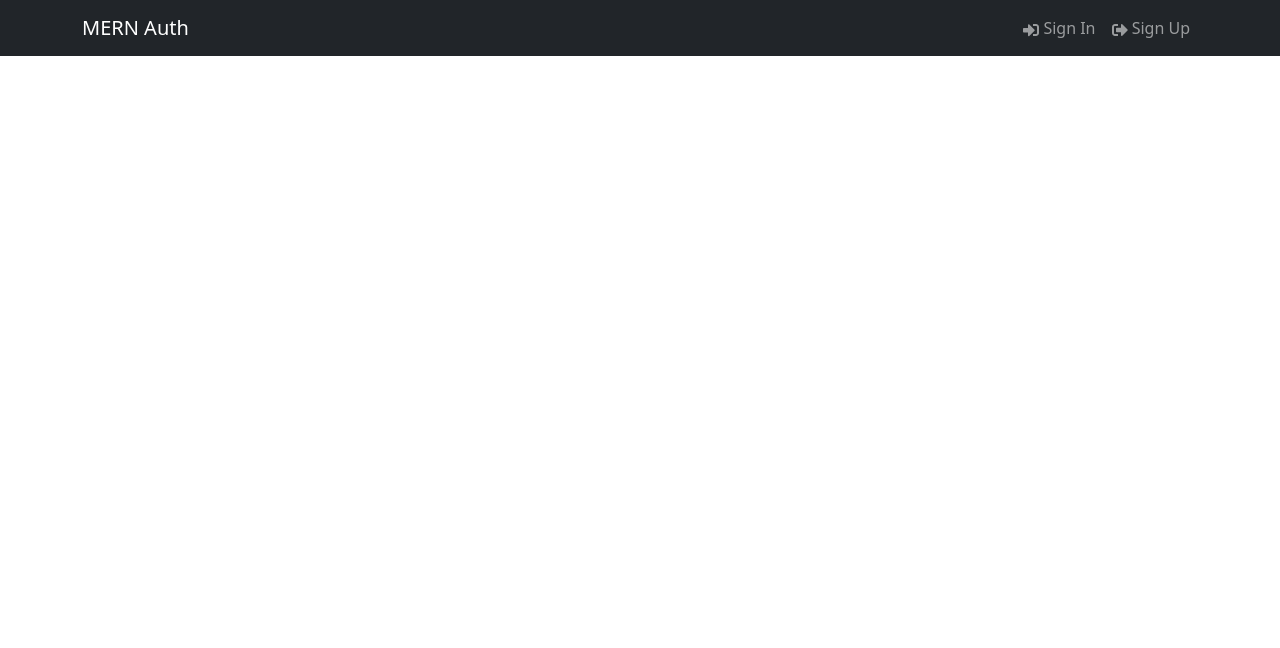
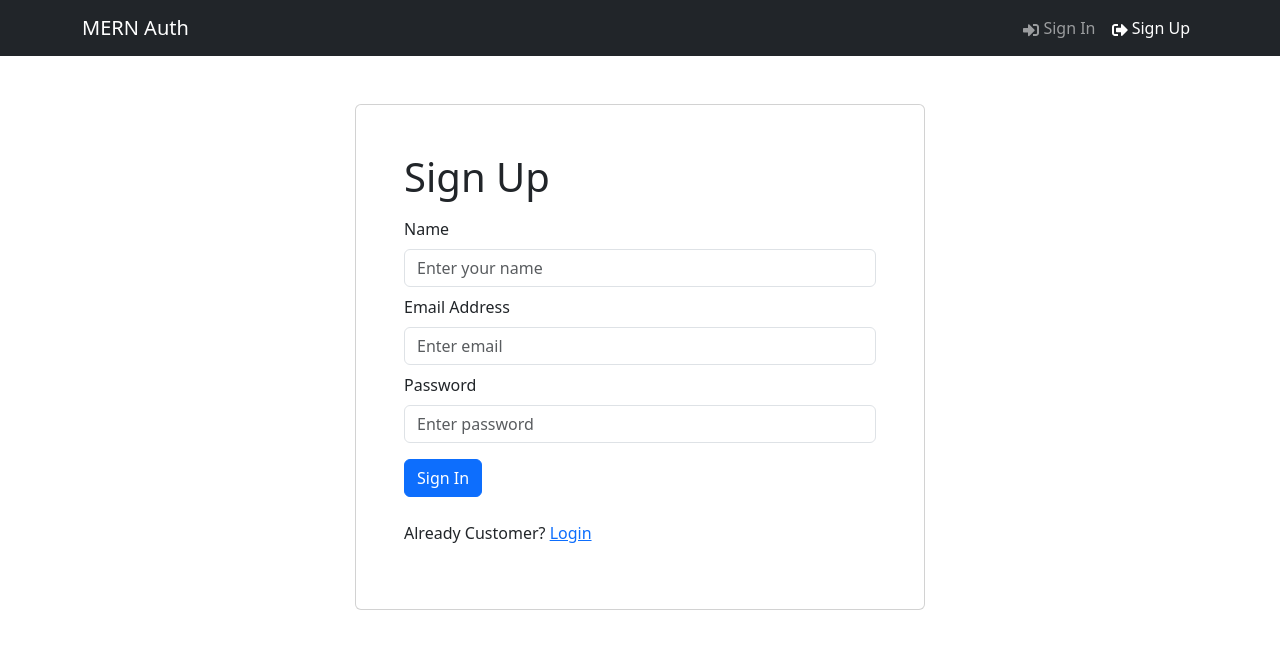
Before and after one commit to AnasHasna/mern_auth, a React (Create React App) app in the folder frontend/: page /register in a window 1280 px wide. Shown: the top 648 px of the page. Built offline with nearby package versions, Linux system fonts and the light colour scheme.

Commit message:
ui finished commit

```diff
--- a/frontend/package.json
+++ b/frontend/package.json
@@ -11,6 +11,8 @@
     "react-bootstrap": "^2.8.0",
     "react-dom": "^18.2.0",
     "react-icons": "^4.10.1",
+    "react-router-bootstrap": "^0.26.2",
+    "react-router-dom": "^6.14.1",
     "react-scripts": "5.0.1",
     "web-vitals": "^2.1.4"
   },
--- a/frontend/src/App.js
+++ b/frontend/src/App.js
@@ -1,10 +1,19 @@
 import React from "react";
 import Header from "./components/Header";
+import HomePage from "./pages/HomePage";
+import { Routes, Route } from "react-router-dom";
+import LoginPage from "./pages/LoginPage";
+import RegisterPage from "./pages/RegisterPage";
 
 function App() {
   return (
     <div className="App">
       <Header />
+      <Routes>
+        <Route path="/" element={<HomePage />} />
+        <Route path="/login" element={<LoginPage />} />
+        <Route path="/register" element={<RegisterPage />} />
+      </Routes>
     </div>
   );
 }
--- /dev/null
+++ b/frontend/src/components/FormContainer.jsx
@@ -0,0 +1,15 @@
+import { Container, Row, Col } from "react-bootstrap";
+
+const FormContainer = ({ children }) => {
+  return (
+    <Container>
+      <Row className="justify-content-md-center mt-5 ">
+        <Col xs={12} md={6} className="card p-5">
+          {children}
+        </Col>
+      </Row>
+    </Container>
+  );
+};
+
+export default FormContainer;
--- a/frontend/src/components/Header.jsx
+++ b/frontend/src/components/Header.jsx
@@ -1,20 +1,27 @@
 import { Navbar, Nav, Container } from "react-bootstrap";
 import { FaSignOutAlt, FaSignInAlt } from "react-icons/fa";
+import { LinkContainer } from "react-router-bootstrap";
 
 const Header = () => {
   return (
     <Navbar bg="dark" variant="dark" expand="lg" collapseOnSelect>
       <Container>
-        <Navbar.Brand href="/">MERN Auth</Navbar.Brand>
+        <LinkContainer to="/">
+          <Navbar.Brand>MERN Auth</Navbar.Brand>
+        </LinkContainer>
         <Navbar.Toggle aria-controls="basic-navbar-nav" />
         <Navbar.Collapse id="basic-navbar-nav">
           <Nav className="ms-auto">
-            <Nav.Link href="/login">
-              <FaSignInAlt /> Sign In
-            </Nav.Link>
-            <Nav.Link href="/register">
-              <FaSignOutAlt /> Sign Up
-            </Nav.Link>
+            <LinkContainer to="/login">
+              <Nav.Link>
+                <FaSignInAlt /> Sign In
+              </Nav.Link>
+            </LinkContainer>
+            <LinkContainer to="/register">
+              <Nav.Link>
+                <FaSignOutAlt /> Sign Up
+              </Nav.Link>
+            </LinkContainer>
           </Nav>
         </Navbar.Collapse>
       </Container>
--- /dev/null
+++ b/frontend/src/components/Hero.jsx
@@ -0,0 +1,32 @@
+import React from "react";
+import { Container, Card, Button } from "react-bootstrap";
+import { LinkContainer } from "react-router-bootstrap";
+
+const Hero = () => {
+  return (
+    <div className="py-5">
+      <Container className="d-flex justify-content-center">
+        <Card className="p-5 d-flex flex-column align-items-center hero-card bg-light w-75">
+          <h1 className="text-center mb-4">MERN Authentication</h1>
+          <p className="text-center mb-4">
+            This is a boilerplate for a MERN stack application with
+            authentication that stores JWT in a HTTP-Only cookie. It also uses
+            Redux Toolkit and the React Bootstrap library.
+          </p>
+          <div className="d-flex">
+            <LinkContainer to="/login">
+              <Button variant="primary" className="me-3">
+                Sign In
+              </Button>
+            </LinkContainer>
+            <LinkContainer to="/register">
+              <Button variant="secondary">Sign Up</Button>
+            </LinkContainer>
+          </div>
+        </Card>
+      </Container>
+    </div>
+  );
+};
+
+export default Hero;
--- a/frontend/src/index.js
+++ b/frontend/src/index.js
@@ -3,10 +3,13 @@
 import App from "./App";
 // import "./index.css";
 import "bootstrap/dist/css/bootstrap.min.css";
+import { BrowserRouter } from "react-router-dom";
 
 const root = ReactDOM.createRoot(document.getElementById("root"));
 root.render(
-  <React.StrictMode>
-    <App />
-  </React.StrictMode>
+  <BrowserRouter>
+    <React.StrictMode>
+      <App />
+    </React.StrictMode>
+  </BrowserRouter>
 );
--- /dev/null
+++ b/frontend/src/pages/HomePage.jsx
@@ -0,0 +1,8 @@
+import React from "react";
+import Hero from "../components/Hero";
+
+const HomePage = () => {
+  return <Hero />;
+};
+
+export default HomePage;
--- /dev/null
+++ b/frontend/src/pages/LoginPage.jsx
@@ -0,0 +1,48 @@
+import { useState } from "react";
+import { Link } from "react-router-dom";
+import { Form, Button, Row, Col } from "react-bootstrap";
+import FormContainer from "../components/FormContainer";
+
+function LoginPage() {
+  const [email, setEmail] = useState("");
+  const [password, setPassword] = useState("");
+
+  const submitHandler = async (e) => {
+    e.preventDefault();
+    console.log("submit");
+  };
+
+  return (
+    <FormContainer>
+      <h1>Sign In</h1>
+      <Form onSubmit={submitHandler}>
+        <Form.Group controlId="email" className="my-2">
+          <Form.Label>Email Address</Form.Label>
+          <Form.Control
+            type="email"
+            placeholder="Enter email"
+            value={email}
+            onChange={(e) => setEmail(e.target.value)}></Form.Control>
+        </Form.Group>
+        <Form.Group controlId="password" className="my-2">
+          <Form.Label>Password</Form.Label>
+          <Form.Control
+            type="password"
+            placeholder="Enter password"
+            value={password}
+            onChange={(e) => setPassword(e.target.value)}></Form.Control>
+        </Form.Group>
+        <Button type="submit" variant="primary" className="my-2">
+          Sign In
+        </Button>
+        <Row className="py-3">
+          <Col>
+            New Customer? <Link to="/register">Register</Link>
+          </Col>
+        </Row>
+      </Form>
+    </FormContainer>
+  );
+}
+
+export default LoginPage;
--- /dev/null
+++ b/frontend/src/pages/RegisterPage.jsx
@@ -0,0 +1,57 @@
+import { useState } from "react";
+import { Link } from "react-router-dom";
+import { Form, Button, Row, Col } from "react-bootstrap";
+import FormContainer from "../components/FormContainer";
+
+function RegisterPage() {
+  const [email, setEmail] = useState("");
+  const [password, setPassword] = useState("");
+  const [name, setName] = useState("");
+
+  const submitHandler = async (e) => {
+    e.preventDefault();
+    console.log("submit");
+  };
+
+  return (
+    <FormContainer>
+      <h1>Sign Up</h1>
+      <Form onSubmit={submitHandler}>
+        <Form.Group controlId="name" className="my-2">
+          <Form.Label>Name</Form.Label>
+          <Form.Control
+            type="text"
+            placeholder="Enter your name"
+            value={name}
+            onChange={(e) => setName(e.target.value)}></Form.Control>
+        </Form.Group>
+        <Form.Group controlId="email" className="my-2">
+          <Form.Label>Email Address</Form.Label>
+          <Form.Control
+            type="email"
+            placeholder="Enter email"
+            value={email}
+            onChange={(e) => setEmail(e.target.value)}></Form.Control>
+        </Form.Group>
+        <Form.Group controlId="password" className="my-2">
+          <Form.Label>Password</Form.Label>
+          <Form.Control
+            type="password"
+            placeholder="Enter password"
+            value={password}
+            onChange={(e) => setPassword(e.target.value)}></Form.Control>
+        </Form.Group>
+        <Button type="submit" variant="primary" className="my-2">
+          Sign In
+        </Button>
+        <Row className="py-3">
+          <Col>
+            Already Customer? <Link to="/login">Login</Link>
+          </Col>
+        </Row>
+      </Form>
+    </FormContainer>
+  );
+}
+
+export default RegisterPage;
```
Also changed, not shown: 1 other file (tests, documents, lock files or other folders).
